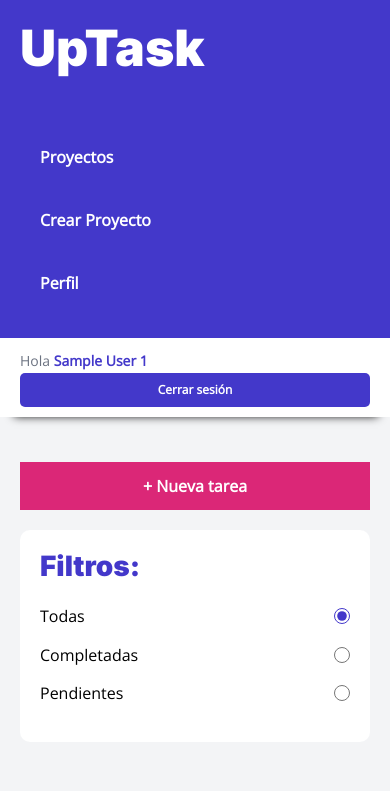
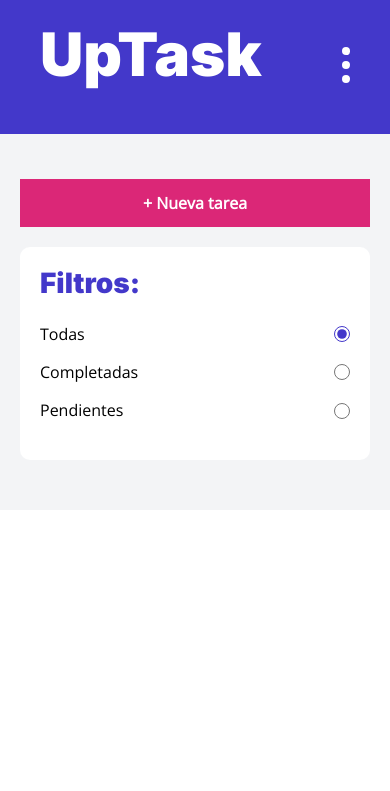
Before and after one commit to mateopavoni/UpTask-PHP, a PHP site: the page made by views/dashboard/proyecto.php in a window 390 px wide. Shown: the top 791 px of the page. Run offline with PHP 8.4, Linux system fonts and the light colour scheme; the template is opened without the code that fills it, so the values that code supplies are empty; the visitor is signed in with stand-in values (Sample User, id 1); style sheets or scripts are compiled from the project's sources.

Commit message:
feat: agregue logica para que quede responsive el dashboard

```diff
--- a/src/scss/dashboard/_barra.scss
+++ b/src/scss/dashboard/_barra.scss
@@ -1,15 +1,42 @@
 @use "base/mixins" as m;
 @use "base/variables" as v;
 
+.barra-mobile{
+    background-color: v.$indigo;
+    padding: 2rem 4rem;
+    display: flex;
+    justify-content: space-between;
+    align-items: center;
+
+    @include m.tablet {
+        display: none;
+    }
+
+    h1{
+        color: v.$blanco;
+    }
+
+    .menu{
+        img{
+            width: .8rem;
+            &:hover{
+                cursor: pointer;
+            }
+
+        }
+    }
+}
+
 .barra{
-    background-color: v.$blanco;
-    padding: 1rem 2rem;
-    box-shadow: 1px 12px 9px -13px v.$negro;
+    display: none;
 
     @include m.tablet {
         display: flex;
         justify-content: space-between;
         align-items: center;
+        background-color: v.$blanco;
+        padding: 1rem 2rem;
+        box-shadow: 1px 12px 9px -13px v.$negro;
     }
 
     p{
--- a/src/scss/dashboard/_sidebar.scss
+++ b/src/scss/dashboard/_sidebar.scss
@@ -2,12 +2,59 @@
 @use "base/variables" as v;
 
 .sidebar{
+    opacity: 0;
     background-color: v.$indigo;
-    padding: 2rem;
+    height: 0;
+    overflow: hidden;
+    transition: opacity .5s ease-in-out, height .5s ease-in-out;
 
-    h2{
-        color: v.$blanco;
-        margin: 0;
+    &.mostrar {
+        opacity: 1;
+        padding: 2rem;
+        height: 100vh;
+        position: absolute;
+        inset: 0;
+        background-color: rgb(0 0 0 /.95);
+    }
+
+    &.ocultar {
+        opacity: 0;
+        height: 0;
+    }
+
+    @include m.tablet {
+        height: 100%;
+        opacity: 1;
+        padding: 2rem;
+        background-color: v.$indigo;
+        position: relative;
+        display: block;
+    }
+
+    .contenedor-sidebar{
+        display: flex;
+        justify-content: space-between;
+        align-items: center;
+
+        .cerrar-menu{
+            display: flex;
+            justify-content: center;
+            height: 2rem;
+            width: 2rem;
+            @include m.tablet {
+                display: none;
+            }
+            img{
+                &:hover{
+                    cursor: pointer;
+                }
+            }
+        }
+        h2{
+            color: v.$blanco;
+            margin: 0;
+        }
+
     }
 
     .sidebar-nav{
@@ -19,12 +66,32 @@
             padding: 2rem;
             transition: all .3s ease-in-out;
             font-weight: bold;
-            margin-bottom: .5rem;
+            margin-bottom: 2rem;
+            font-size: 2.4rem;
             &:hover,
             &.activo{
                 background-color: darken(v.$indigo, 20%);
                 border-radius: .5rem;
             }
+
+            @include m.tablet {
+                font-size: 1.8rem;
+                margin-bottom: .5rem;
+            }
         }
     }
+
+    .cerrar-sesion-mobile{
+        margin-top: 10rem;
+        .cerrar-sesion{
+            @include m.boton(v.$indigo, v.$blanco);
+            font-size: 1.4rem;
+            padding: 1rem;
+            border-radius: .5rem;
+        }
+        @include m.tablet {
+            display: none;
+        }
+
+    }
 }
--- a/views/dashboard/footer-dashboard.php
+++ b/views/dashboard/footer-dashboard.php
@@ -2,3 +2,8 @@
         </div>
     </div>
 </div>
+
+<?php
+    $script = "<script src='build/js/app.js'></script>";
+
+?>
--- a/views/dashboard/proyecto.php
+++ b/views/dashboard/proyecto.php
@@ -50,7 +50,7 @@
 <?php include_once __DIR__ . "/footer-dashboard.php"; ?>
 
 <?php
-$script = '
+$script .= '
 <script src="https://cdn.jsdelivr.net/npm/sweetalert2@11"></script>
 <script src="build/js/tareas.js"></script>
 ';
--- a/views/templates/barra.php
+++ b/views/templates/barra.php
@@ -1,3 +1,10 @@
+<div class="barra-mobile">
+    <h1>UpTask</h1>
+    <div class="menu">
+        <img src="build/img/menu.svg" alt="imagen menu" id="mobile-menu">
+    </div>
+</div>
+
 <div class="barra">
     <p>Hola <span><?php echo $_SESSION["nombre"] . " " . $_SESSION["apellido"]; ?></span></p>
 
--- a/views/templates/sidebar.php
+++ b/views/templates/sidebar.php
@@ -1,9 +1,18 @@
 <aside class="sidebar">
-    <h2>UpTask</h2>
+    <div class="contenedor-sidebar">
+        <h2>UpTask</h2>
+        <div class="cerrar-menu">
+            <img src="build/img/cerrar.svg" alt="cerrar menu" id="cerrar-menu">
+        </div>
+    </div>
 
     <nav class="sidebar-nav">
         <a class="<?php echo ($titulo === 'Proyectos') ? 'activo' : ''; ?>" href="/dashboard">Proyectos</a>
         <a class="<?php echo ($titulo === 'Crear Proyecto') ? 'activo' : ''; ?>" href="/crear-proyecto">Crear Proyecto</a>
         <a class="<?php echo ($titulo === 'Perfil') ? 'activo' : ''; ?>" href="/perfil">Perfil</a>
     </nav>
+
+    <div class="cerrar-sesion-mobile">
+        <a href="/logout" class="cerrar-sesion">Cerrar Sesión</a>
+    </div>
 </aside>
```
Also changed, not shown: src/js/app.js (+29 -0 lines), src/img/cerrar.svg (added), src/img/menu.svg (added).
